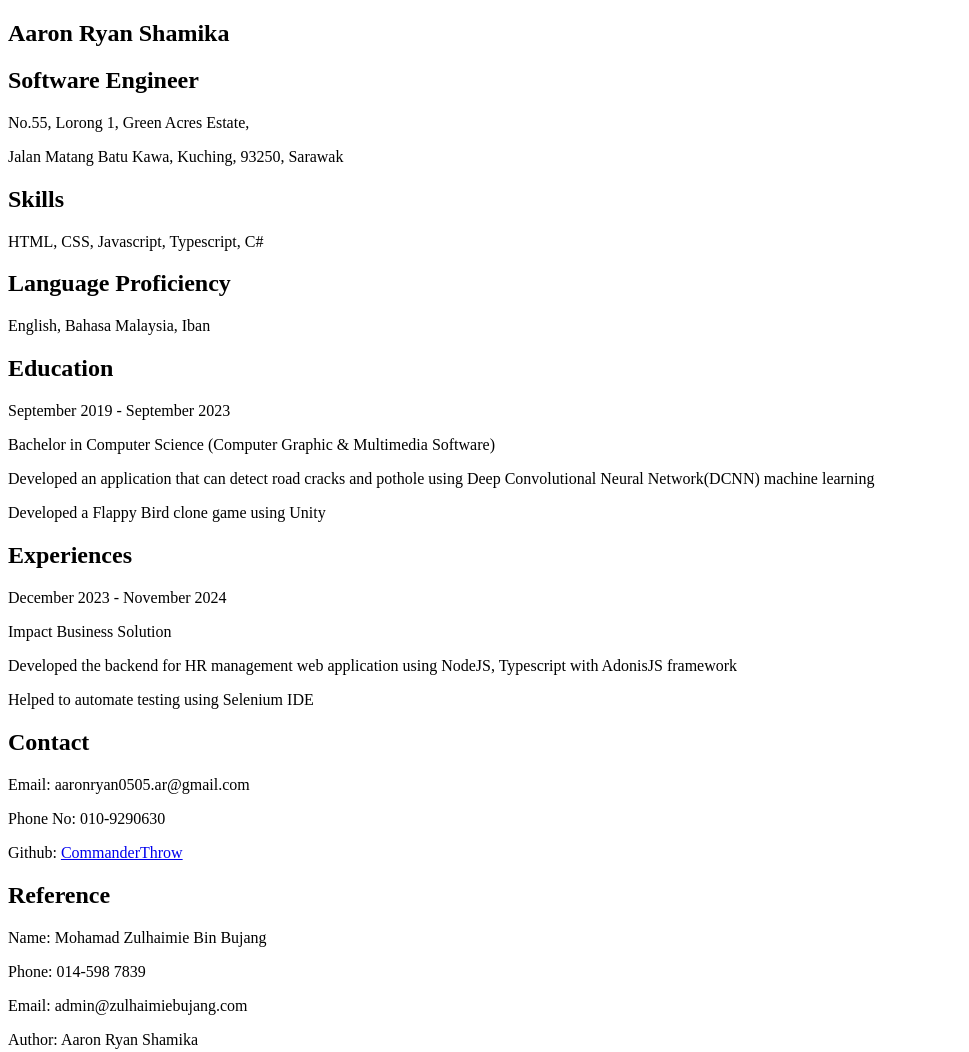
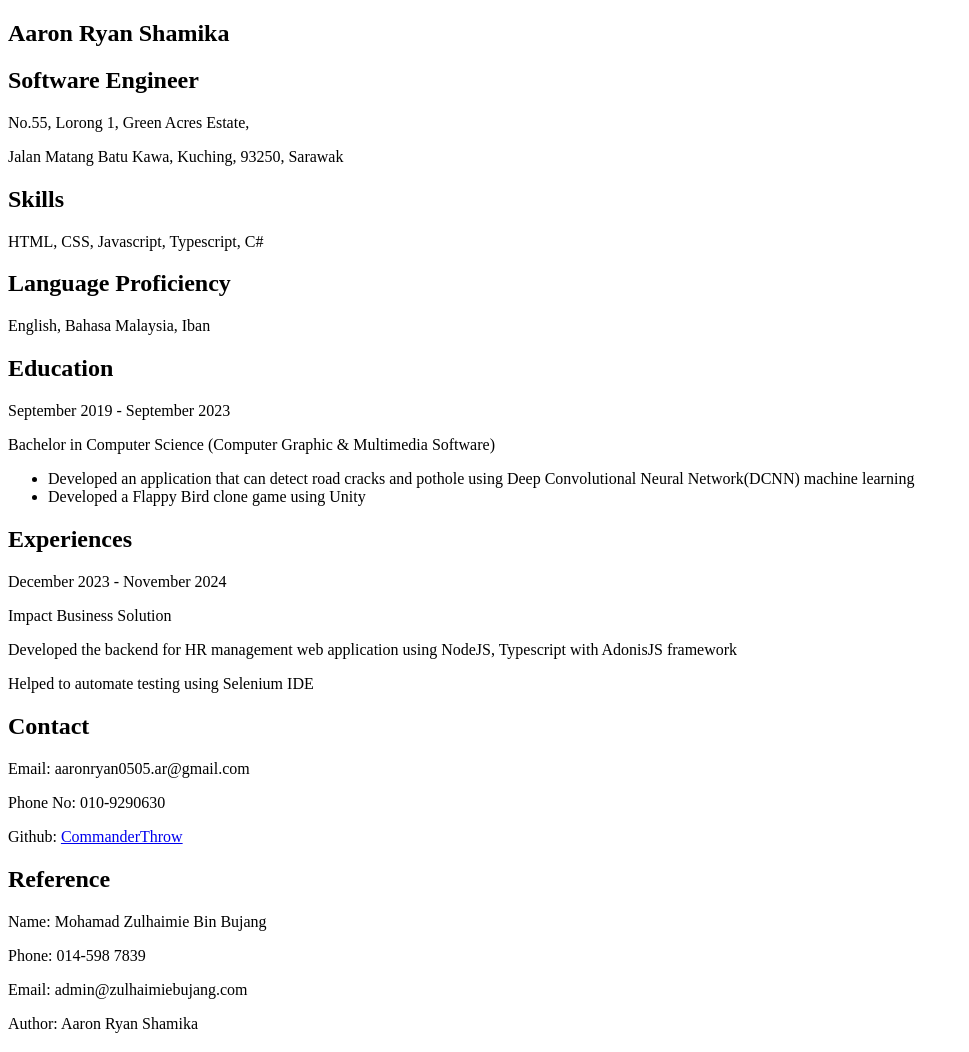
Before and after one commit to CommanderThrow/single-page-cv, a plain HTML site: page index.html in a window 1280 px wide. Shown: the whole page, without its empty margins (0-969 px from the left). Drawn offline with Linux system fonts and the light colour scheme.

Commit message:
uses more tags

```diff
--- a/index.html
+++ b/index.html
@@ -19,18 +19,33 @@
     <p>Jalan Matang Batu Kawa, Kuching, 93250, Sarawak</p>
   </section>
 
+  <main>
+    <section class="skills">
       <h2>Skills</h2>
       <p>HTML, CSS, Javascript, Typescript, C#</p>
+    </section>
+
+    <section class="language">
       <h2>Language Proficiency</h2>
       <p>English, Bahasa Malaysia, Iban</p>
+    </section>
+
+    <section class="education">
       <h2>Education</h2>
       <p>September 2019 - September 2023</p>
-  <p>Bachelor in Computer Science (Computer Graphic & Multimedia Software)</p>
       <p>
-    Developed an application that can detect road cracks and pothole using Deep
-    Convolutional Neural Network(DCNN) machine learning
+        Bachelor in Computer Science (Computer Graphic & Multimedia Software)
       </p>
-  <p>Developed a Flappy Bird clone game using Unity</p>
+      <ul>
+        <li>
+          Developed an application that can detect road cracks and pothole using
+          Deep Convolutional Neural Network(DCNN) machine learning
+        </li>
+        <li>Developed a Flappy Bird clone game using Unity</li>
+      </ul>
+    </section>
+
+    <section class="experience">
       <h2>Experiences</h2>
       <p>December 2023 - November 2024</p>
       <p>Impact Business Solution</p>
@@ -39,6 +54,9 @@
         Typescript with AdonisJS framework
       </p>
       <p>Helped to automate testing using Selenium IDE</p>
+    </section>
+
+    <section class="call-to-action">
       <h2>Contact</h2>
       <p>Email: aaronryan0505.ar@gmail.com</p>
       <p>Phone No: 010-9290630</p>
@@ -48,10 +66,15 @@
           >CommanderThrow</a
         >
       </p>
+    </section>
+
+    <section class="reference">
       <h2>Reference</h2>
       <p>Name: Mohamad Zulhaimie Bin Bujang</p>
       <p>Phone: 014-598 7839</p>
       <p>Email: admin@zulhaimiebujang.com</p>
+    </section>
+  </main>
 
   <footer>
     <p>Author: Aaron Ryan Shamika</p>
```
Lines whose indentation alone changed are shown as unchanged.
